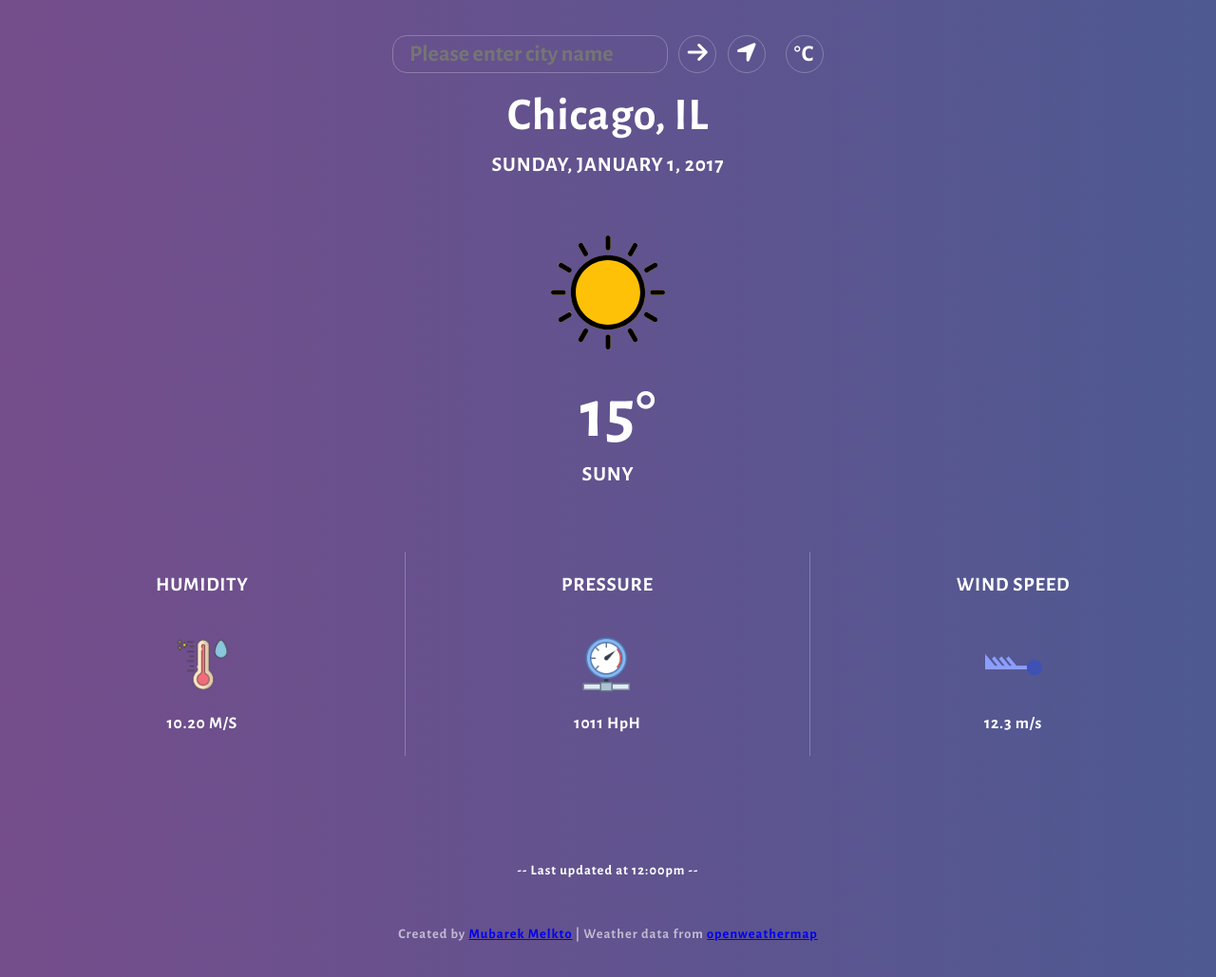
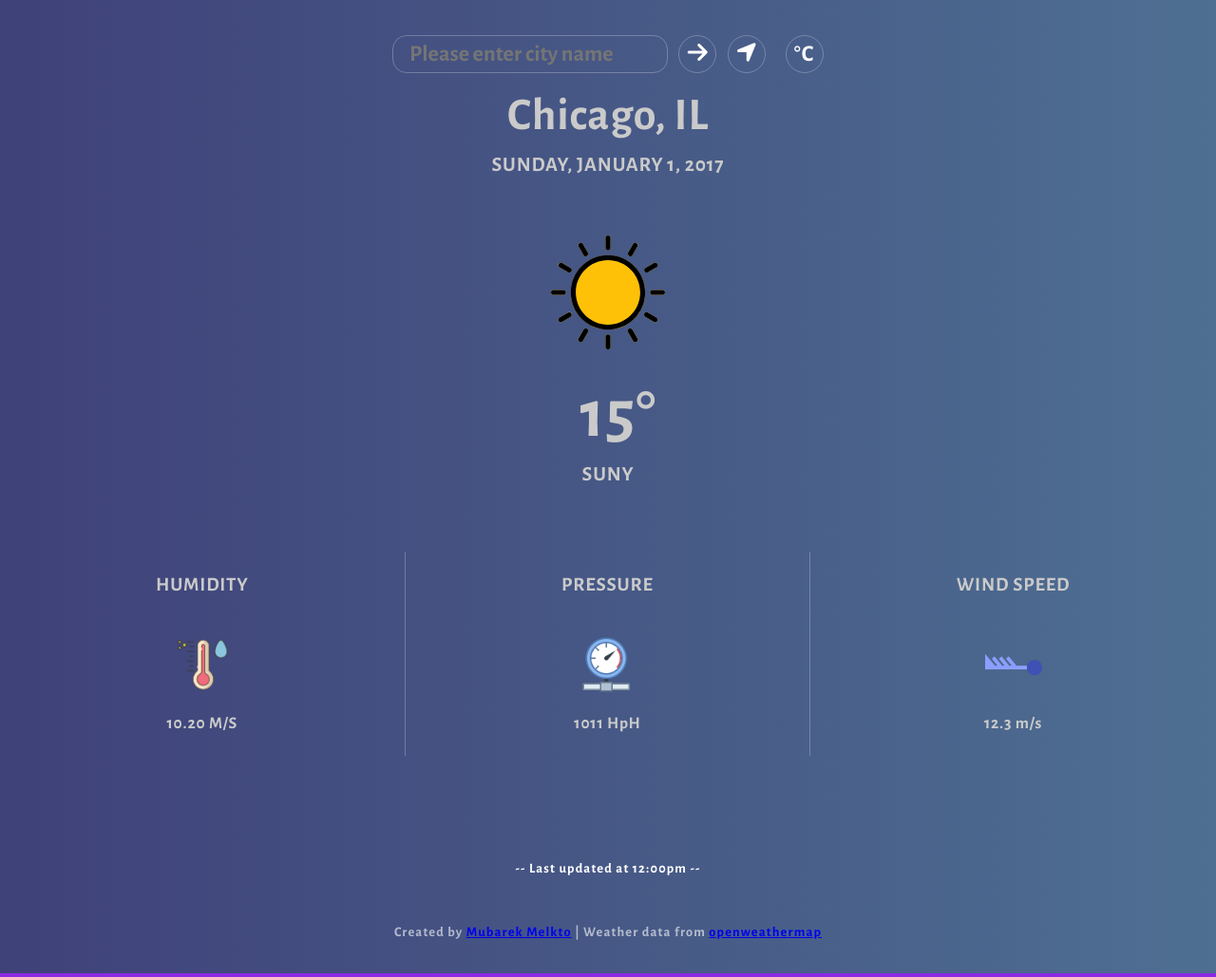
Before and after one commit to mubarek78/-Phase-1-project, a website: page index.html in a window 1280 px wide. Shown: the whole page at 95% size. Drawn offline with nearby package versions, Linux system fonts and the light colour scheme; no server answers.

Commit message:
project completed

```diff
--- a/styles.css
+++ b/styles.css
@@ -10,10 +10,7 @@
   :focus {
     outline: none;
   }
-  html, body {
-    height: 100%;
-    width: 100%;
-  }
+
   body {
     color: #fff;
     font-family: 'Alegreya Sans', sans-serif;
@@ -22,16 +19,16 @@
     letter-spacing: 0.05rem;
     line-height: 1.5;
     text-align: center;
-    background: linear-gradient(90deg, #754d8b 0%, #4e5992 100%);
+    background: linear-gradient(90deg, #3f4179 0%, #4e6f92 100%);
   }
 
 
   footer {
     color: rgba(255,255,255,0.6);
-    font-size: 0.8rem;
-    letter-spacing: 0.07em;
+    font-size: 1rem;
+    letter-spacing: 0.08em;
     line-height: 2;
-    padding: 30px 0;
+    padding: 28px 0;
     width: 100%;
   }
   #lastUpdated {
@@ -49,7 +46,7 @@
     Containers
   -----------------*/
   .wrapper {
-    color: #fff;
+    color: rgb(202, 202, 202);
     overflow: auto;
     width: 100%;
   }
@@ -72,12 +69,12 @@
 
   }
   #locateBtn, #unitBtn, #city, #submitBtn{
-    background: none;
+    background: transparent;
     border: 1px solid rgba(255,255,255,0.25);
     border-radius: 50%;
     color: #fff;
     height: 40px;
-    transition: background 1s ease-in-out, border 0.2s ease-in-out;
+    transition: background 1s ease-in-out, border 0.5s ease-in-out;
     width: 40px;
   }
   #city{
@@ -86,11 +83,11 @@
     padding: 1.5%;
 
 }
-  /* #locateBtn.on, #unitBtn.on {
-    background: rgba(255,255,255,0.25);
-  } */
+
   #locateBtn:focus, #locateBtn:hover, #unitBtn:focus, #unitBtn:hover, #submitBtn:focus, #submitBtn:hover{
-    border: 1px solid rgba(255,255,255,0.75);
+    border: 1px solid rgba(255,255,254,0.95);
+    background: #fff;
+    color: #3f4179;
   }
   #locateBtn {
     margin-right: 10px;
```
